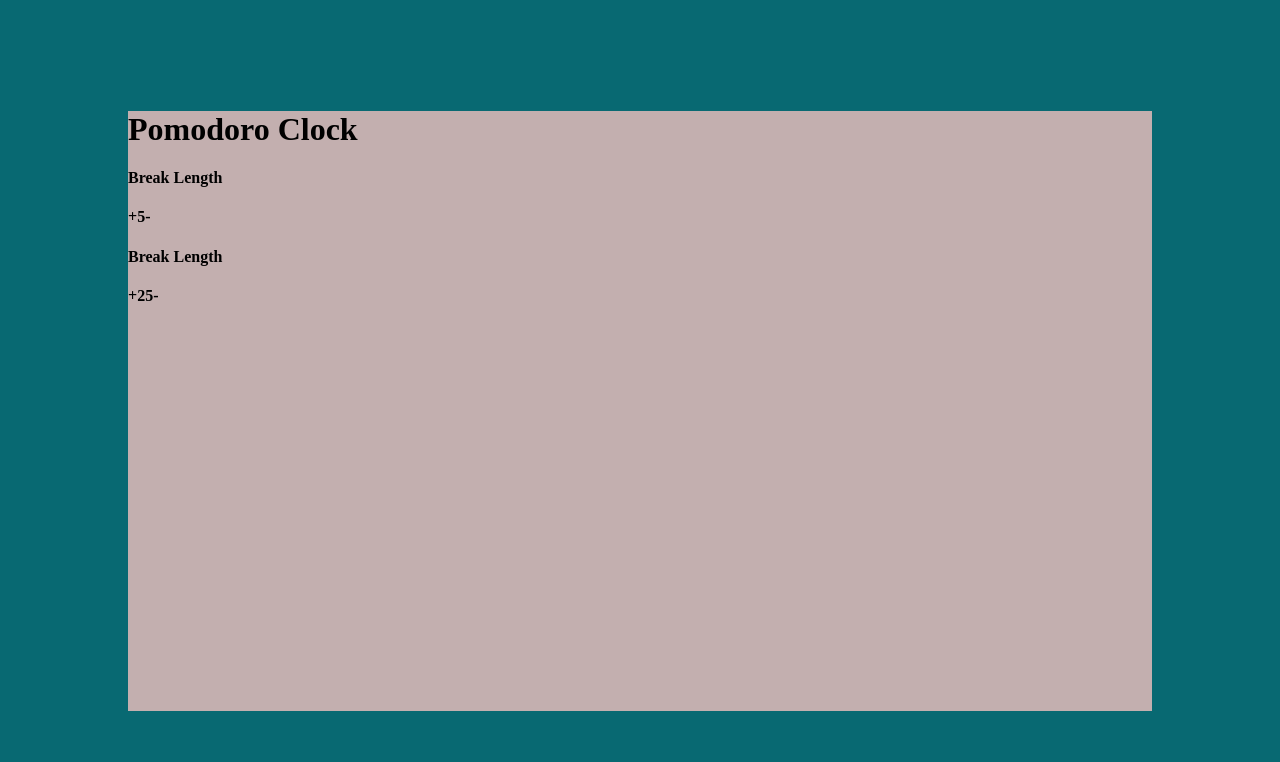
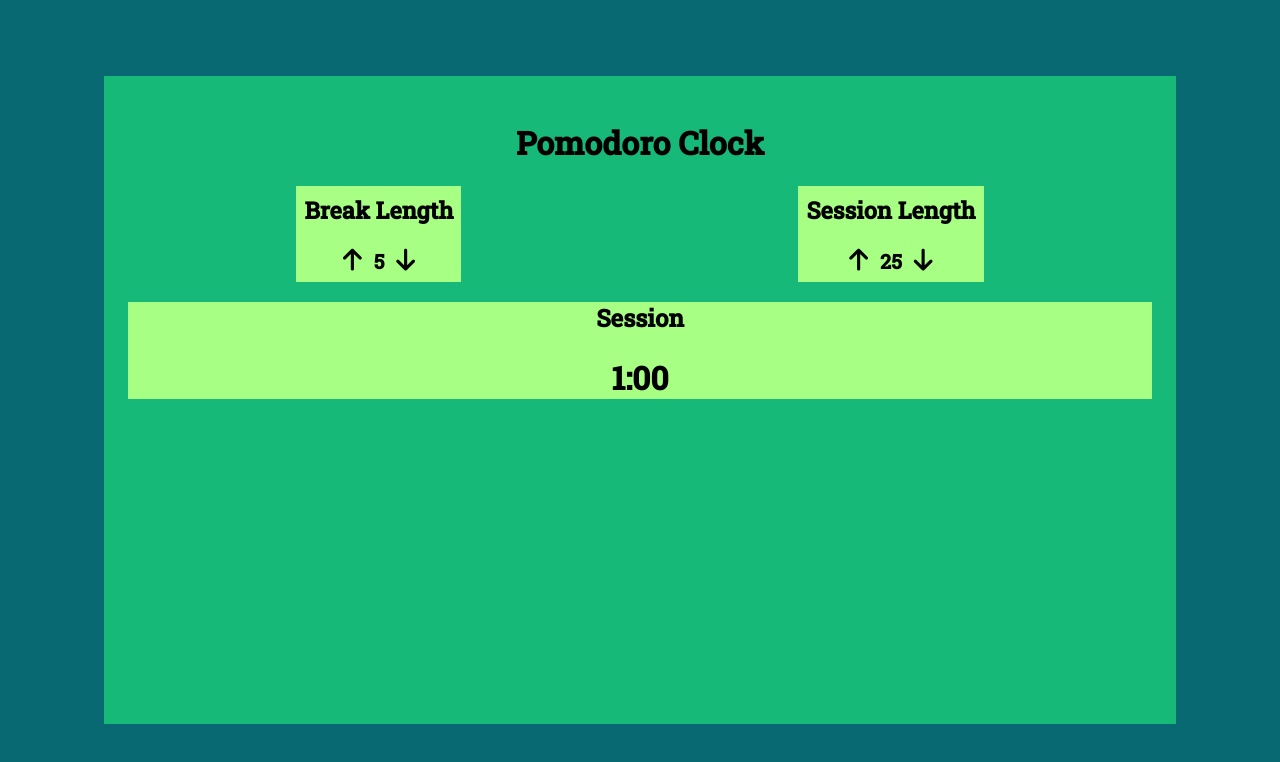
Before and after one commit to Twaha-Rahman/pomodoro-clock, a React (Create React App) app: page / in a window 1280 px wide. Shown: the top 762 px of the page. Built offline with nearby package versions, Linux system fonts and the light colour scheme.

Commit message:
Updated the style and markup

```diff
--- a/public/index.html
+++ b/public/index.html
@@ -40,5 +40,6 @@
     -->
 </body>
 <script src="https://cdn.freecodecamp.org/testable-projects-fcc/v1/bundle.js"></script>
+<script src="https://kit.fontawesome.com/adc2732a5d.js" crossorigin="anonymous"></script>
 
 </html>
--- a/src/App.css
+++ b/src/App.css
@@ -1,4 +1,7 @@
+@import url('https://fonts.googleapis.com/css2?family=Roboto+Slab:wght@531&display=swap');
+
 body {
+  font-family: 'Roboto Slab', serif;
   height: 100vh;
   display: flex;
   justify-content: center;
@@ -8,7 +11,37 @@ body {
 }
 
 .clock-container {
+  text-align: center;
+  padding: 1.5rem;
   height: 75vh;
   width: 80vw;
-  background: rgb(195, 175, 175);
+  background: #17b978;
 }
+
+.controllers {
+  display: flex;
+  justify-content: space-around;
+}
+
+.controller-container {
+  background: #a7ff83;
+  padding: 0.5rem;
+}
+
+.controller-container h3 {
+  margin-top: 0;
+}
+
+.controller-container {
+  font-size: 1.25rem;
+}
+
+.setter-container i {
+  margin-left: 0.75rem;
+  margin-right: 0.75rem;
+  font-size: 1.25em;
+}
+
+.timer-container {
+  background: #a7ff83;
+}
--- a/src/App.js
+++ b/src/App.js
@@ -6,21 +6,30 @@ function App() {
   return (
     <div className="clock-container">
       <h1>Pomodoro Clock</h1>
-      <div className="break-container">
-        <h4 className="break-label">Break Length</h4>
-        <div className="break-setter-container">
-          <strong>+</strong>
-          <strong>5</strong>
-          <strong>-</strong>
+
+      <div className="controllers">
+        <div className="controller-container">
+          <h3 id="break-label">Break Length</h3>
+          <div className="setter-container">
+            <i class="fas fa-arrow-up"></i>
+            <strong>5</strong>
+            <i class="fas fa-arrow-down"></i>
+          </div>
+        </div>
+
+        <div className="controller-container">
+          <h3 id="session-label">Session Length</h3>
+          <div className="setter-container">
+            <i class="fas fa-arrow-up"></i>
+            <strong>25</strong>
+            <i class="fas fa-arrow-down"></i>
+          </div>
         </div>
       </div>
-      <div className="session-container">
-        <h4 className="session-label">Break Length</h4>
-        <div className="session-setter-container">
-          <strong>+</strong>
-          <strong>25</strong>
-          <strong>-</strong>
-        </div>
+
+      <div className="timer-container">
+        <h2 id="timer-label">Session</h2>
+        <h1>1:00</h1>
       </div>
     </div>
   );
```
